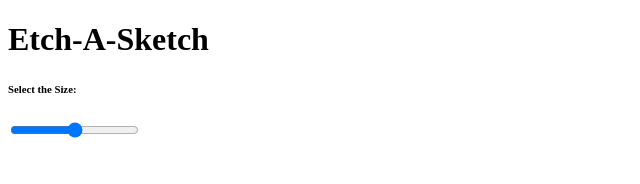
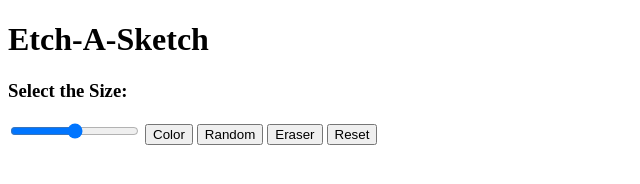
Before and after one commit to devinvolk/Etch-A-Sketch, a plain HTML site: page index.html in a window 1280 px wide. Shown: the whole page, without its empty margins (0-640 px from the left). Drawn offline with Linux system fonts and the light colour scheme.

Commit message:
inital layout started

```diff
--- a/index.html
+++ b/index.html
@@ -10,8 +10,12 @@
 <body>
     <h1>Etch-A-Sketch</h1>
     <div class="header">
-        <h6>Select the Size:</h6>
+        <h3>Select the Size:</h3>
         <input id="slider" type="range" min="1" max="100">
+        <button>Color</button>
+        <button>Random</button>
+        <button>Eraser</button>
+        <button>Reset</button>
     </div>
 </body>
 </html>
```
